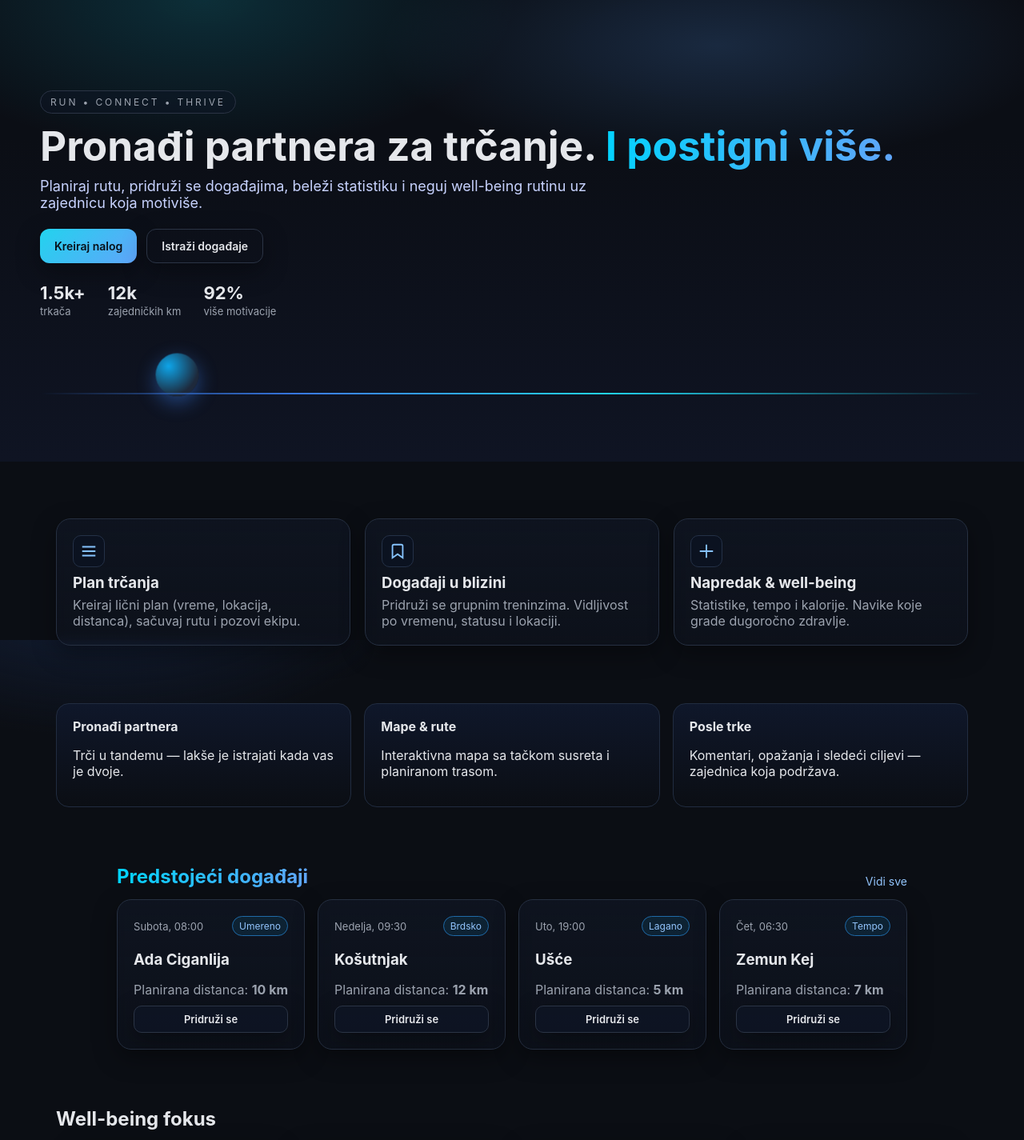
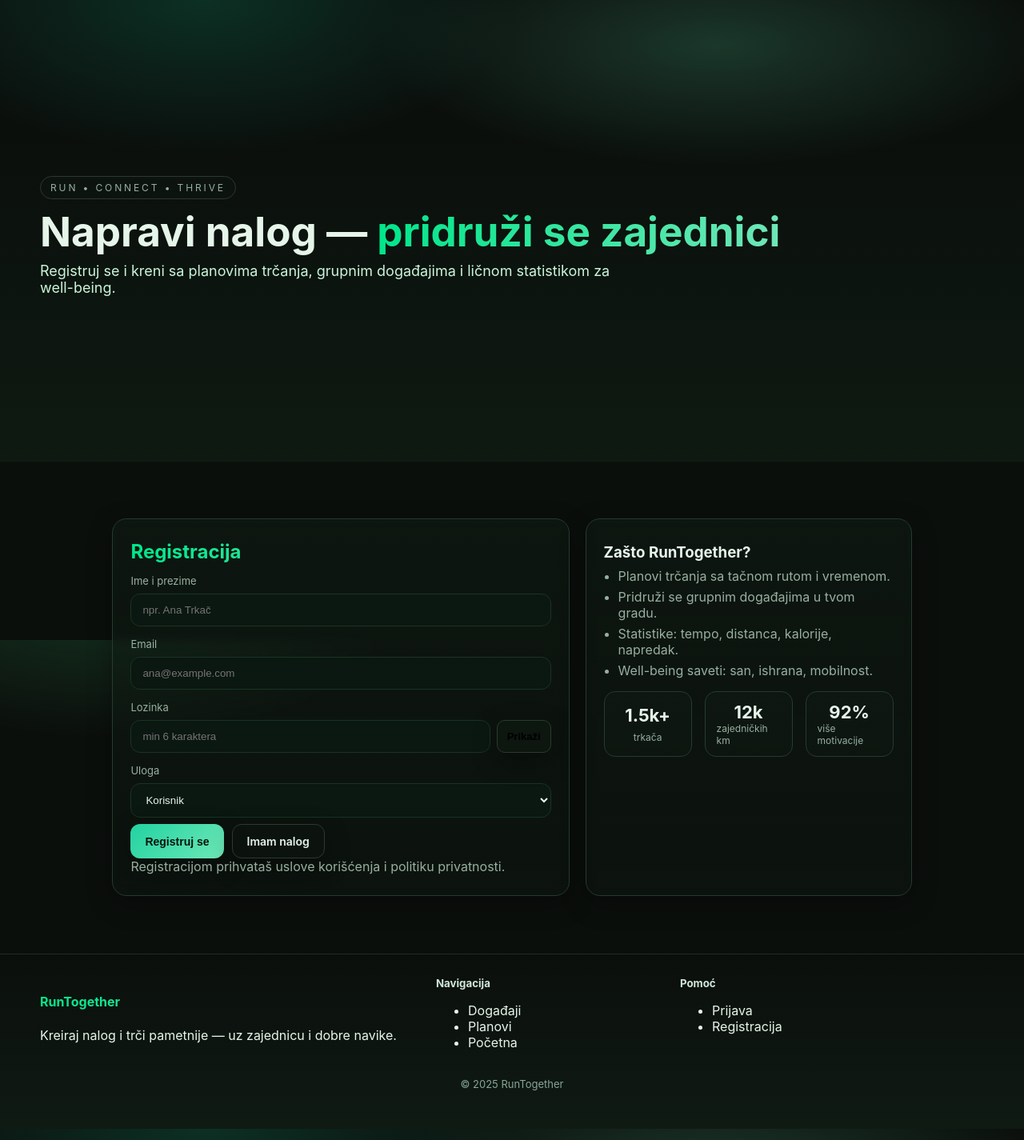
Before and after one commit to elab-development/internet-tehnologije-2024-projekat-app_partnerizatrcanje_2022_1042, a React (Create React App) app in the folder front/: page / in a window 1280 px wide. Shown: the top 1425 px of the page at 80% size. Built offline with nearby package versions, Linux system fonts and the light colour scheme.

Commit message:
kreirana stranica za registraciju

```diff
--- a/front/package.json
+++ b/front/package.json
@@ -7,6 +7,7 @@
     "@testing-library/jest-dom": "^6.9.1",
     "@testing-library/react": "^16.3.0",
     "@testing-library/user-event": "^13.5.0",
+    "axios": "^1.12.2",
     "react": "^19.2.0",
     "react-dom": "^19.2.0",
     "react-scripts": "5.0.1",
--- a/front/src/App.js
+++ b/front/src/App.js
@@ -1,10 +1,12 @@
 import logo from './logo.svg';
 import './App.css';
 import Home from './pages/Home';
+import Register from './pages/Register';
 
 function App() {
   return (
      <>
+      <Register></Register>
       <Home></Home>
 
      </>
--- /dev/null
+++ b/front/src/pages/Register.jsx
@@ -0,0 +1,218 @@
+import React, { useState, useEffect } from "react";
+import axios from "axios";
+import "./home.css";
+import "./register.css";
+
+export default function Register() {
+  const [form, setForm] = useState({
+    name: "",
+    email: "",
+    password: "",
+    role: "user",
+  });
+  const [showPass, setShowPass] = useState(false);
+  const [loading, setLoading] = useState(false);
+  const [errors, setErrors] = useState({});
+  const [message, setMessage] = useState("");
+
+  // small reveal anim
+  useEffect(() => {
+    const els = document.querySelectorAll(".reveal");
+    const io = new IntersectionObserver(
+      (entries) => entries.forEach((e) => e.isIntersecting && e.target.classList.add("in")),
+      { threshold: 0.12 }
+    );
+    els.forEach((el) => io.observe(el));
+    return () => io.disconnect();
+  }, []);
+
+  const onChange = (e) => {
+    setForm((f) => ({ ...f, [e.target.name]: e.target.value }));
+    setErrors((errs) => ({ ...errs, [e.target.name]: undefined }));
+  };
+
+  const submit = async (e) => {
+    e.preventDefault();
+    setLoading(true);
+    setErrors({});
+    setMessage("");
+
+    try {
+
+      const res = await axios.post("/api/register", form);
+      const { token, user } = res.data || {};
+      if (token) localStorage.setItem("token", token);
+      setMessage(`Dobrodošao/la, ${user?.name || "trkaču"}!`);
+      // redirect po želji:
+      // window.location.href = "/run-events";
+    } catch (err) {
+      // Laravel validation errors
+      if (err.response?.status === 422) {
+        setErrors(err.response.data.errors || {});
+      } else if (err.response?.data?.message) {
+        setMessage(err.response.data.message);
+      } else {
+        setMessage("Nešto nije u redu. Pokušaj ponovo.");
+      }
+    } finally {
+      setLoading(false);
+    }
+  };
+
+  return (
+    <main className="hp auth-page">
+      {/* HERO header */}
+      <section className="hero">
+        <div className="hero__bg" />
+        <div className="hero__content">
+          <div className="brand reveal">
+            <span className="brand__tag">RUN • CONNECT • THRIVE</span>
+            <h1 className="brand__title">
+              Napravi nalog — <span className="grad">pridruži se zajednici</span>
+            </h1>
+            <p className="brand__lead">
+              Registruj se i kreni sa planovima trčanja, grupnim događajima i ličnom statistikom za well-being.
+            </p>
+          </div>
+        </div>
+      </section>
+
+      {/* FORM CARD */}
+      <section className="section reveal">
+        <div className="auth">
+          <form className="card auth__card" onSubmit={submit} noValidate>
+            <h2 className="grad auth__title">Registracija</h2>
+
+            {/* Name */}
+            <label className="fld">
+              <span>Ime i prezime</span>
+              <input
+                name="name"
+                type="text"
+                placeholder="npr. Ana Trkač"
+                value={form.name}
+                onChange={onChange}
+                required
+              />
+              {errors.name && <small className="err">{errors.name[0]}</small>}
+            </label>
+
+            {/* Email */}
+            <label className="fld">
+              <span>Email</span>
+              <input
+                name="email"
+                type="email"
+                placeholder="ana@example.com"
+                value={form.email}
+                onChange={onChange}
+                required
+              />
+              {errors.email && <small className="err">{errors.email[0]}</small>}
+            </label>
+
+            {/* Password */}
+            <label className="fld">
+              <span>Lozinka</span>
+              <div className="fld__pass">
+                <input
+                  name="password"
+                  type={showPass ? "text" : "password"}
+                  placeholder="min 6 karaktera"
+                  value={form.password}
+                  onChange={onChange}
+                  required
+                />
+                <button
+                  type="button"
+                  className="btn btn--tiny fld__toggle"
+                  onClick={() => setShowPass((v) => !v)}
+                  aria-label="Prikaži sakrij lozinku"
+                >
+                  {showPass ? "Sakrij" : "Prikaži"}
+                </button>
+              </div>
+              {errors.password && <small className="err">{errors.password[0]}</small>}
+            </label>
+
+            {/* Role (opciono) */}
+            <label className="fld">
+              <span>Uloga</span>
+              <select name="role" value={form.role} onChange={onChange}>
+                <option value="user">Korisnik</option>
+                <option value="admin">Admin</option>
+              </select>
+              {errors.role && <small className="err">{errors.role[0]}</small>}
+            </label>
+
+            {/* Status / poruke */}
+            {message && <div className="note">{message}</div>}
+
+            <div className="auth__actions">
+              <button className="btn btn--primary" disabled={loading}>
+                {loading ? "Kreiram nalog..." : "Registruj se"}
+              </button>
+              <a href="/login" className="btn btn--ghost">Imam nalog</a>
+            </div>
+
+            <p className="auth__tos">
+              Registracijom prihvataš uslove korišćenja i politiku privatnosti.
+            </p>
+          </form>
+
+          {/* B-side: benefits */}
+          <aside className="auth__aside card">
+            <h3>Zašto RunTogether?</h3>
+            <ul className="bullets">
+              <li>Planovi trčanja sa tačnom rutom i vremenom.</li>
+              <li>Pridruži se grupnim događajima u tvom gradu.</li>
+              <li>Statistike: tempo, distanca, kalorije, napredak.</li>
+              <li>Well-being saveti: san, ishrana, mobilnost.</li>
+            </ul>
+
+            <div className="auth__highlights">
+              <div className="hl">
+                <strong>1.5k+</strong>
+                <span>trkača</span>
+              </div>
+              <div className="hl">
+                <strong>12k</strong>
+                <span>zajedničkih km</span>
+              </div>
+              <div className="hl">
+                <strong>92%</strong>
+                <span>više motivacije</span>
+              </div>
+            </div>
+          </aside>
+        </div>
+      </section>
+
+      {/* FOOTER mini */}
+      <footer className="footer">
+        <div className="footer__grid">
+          <div>
+            <h4 className="grad">RunTogether</h4>
+            <p>Kreiraj nalog i trči pametnije — uz zajednicu i dobre navike.</p>
+          </div>
+          <nav>
+            <h5>Navigacija</h5>
+            <ul>
+              <li><a href="/run-events">Događaji</a></li>
+              <li><a href="/run-plans">Planovi</a></li>
+              <li><a href="/">Početna</a></li>
+            </ul>
+          </nav>
+          <div>
+            <h5>Pomoć</h5>
+            <ul>
+              <li><a href="/login">Prijava</a></li>
+              <li><a href="/register">Registracija</a></li>
+            </ul>
+          </div>
+        </div>
+        <p className="footer__copy">© {new Date().getFullYear()} RunTogether</p>
+      </footer>
+    </main>
+  );
+}
--- a/front/src/pages/home.css
+++ b/front/src/pages/home.css
@@ -1,13 +1,13 @@
 :root{
-  --bg:#0b0e14;
-  --bg2:#121826;
-  --card:#0f172a80;
-  --card-solid:#111827;
-  --txt:#e5e7eb;
-  --muted:#9ca3af;
-  --accent:#00d4ff;
-  --accent2:#22d3ee;
-  --accent3:#60a5fa;
+  --bg:#0b0f0c;
+  --bg2:#101812;
+  --card:#0f1a1380;
+  --card-solid:#111a14;
+  --txt:#e6f5ea;
+  --muted:#97b0a1;
+  --accent:#00e68a;   /* primarni zeleni akcenat */
+  --accent2:#22d3a1;  /* sekundarni zeleni */
+  --accent3:#6ee7b7;  /* svetliji zeleni */
   --ok:#34d399;
   --shadow: 0 10px 30px rgba(0,0,0,.35);
   --radius:18px;
@@ -15,7 +15,14 @@
 
 *{box-sizing:border-box}
 html,body,#root{height:100%}
-body{margin:0;background:radial-gradient(1000px 500px at 10% -10%, #13203a 0, transparent 40%), var(--bg);color:var(--txt);font-family:Inter, system-ui, -apple-system, Segoe UI, Roboto, Helvetica, Arial, "Apple Color Emoji","Segoe UI Emoji","Segoe UI Symbol";}
+body{
+  margin:0;
+  background:
+    radial-gradient(1000px 500px at 10% -10%, #163622 0, transparent 40%),
+    var(--bg);
+  color:var(--txt);
+  font-family:Inter, system-ui, -apple-system, Segoe UI, Roboto, Helvetica, Arial, "Apple Color Emoji","Segoe UI Emoji","Segoe UI Symbol";
+}
 
 a{color:inherit;text-decoration:none}
 img{max-width:100%;display:block}
@@ -27,21 +34,21 @@ img{max-width:100%;display:block}
 .hero__bg{
   position:absolute;inset:-1px;
   background:
-    radial-gradient(700px 250px at 70% 10%, rgba(96,165,250,.18), transparent 60%),
-    radial-gradient(600px 300px at 20% 0%, rgba(34,211,238,.16), transparent 65%),
-    linear-gradient(180deg, #0b0e14 0, #0b0e14 30%, #0f1422 100%);
+    radial-gradient(700px 250px at 70% 10%, rgba(110,231,183,.18), transparent 60%),
+    radial-gradient(600px 300px at 20% 0%, rgba(34,211,161,.16), transparent 65%),
+    linear-gradient(180deg, #0b0f0c 0, #0b0f0c 30%, #0f1a12 100%);
   filter:saturate(110%);
   z-index:0;
 }
 .hero__content{position:relative;z-index:1;max-width:1180px;width:100%}
 .brand__tag{
   display:inline-block;font-size:12px;letter-spacing:.24em;color:var(--muted);
-  text-transform:uppercase;border:1px solid #2b3445;border-radius:999px;padding:6px 12px;margin-bottom:14px;
-  backdrop-filter:blur(6px);background:#0f172a66;
+  text-transform:uppercase;border:1px solid #2a3a2f;border-radius:999px;padding:6px 12px;margin-bottom:14px;
+  backdrop-filter:blur(6px);background:#0f1a1366;
 }
 .brand__title{font-size:clamp(28px, 4vw, 52px);line-height:1.05;margin:0 0 12px}
 .grad{background:linear-gradient(90deg, var(--accent), var(--accent3));-webkit-background-clip:text;background-clip:text;color:transparent}
-.brand__lead{color:#c7d2fe;max-width:720px;margin:0 0 22px;font-size:18px}
+.brand__lead{color:#c9f6da;max-width:720px;margin:0 0 22px;font-size:18px}
 .cta{display:flex;gap:12px;flex-wrap:wrap;margin:18px 0 8px}
 
 .hero__stats{display:flex;gap:28px;margin:24px 0 0;padding:0;list-style:none}
@@ -51,25 +58,29 @@ img{max-width:100%;display:block}
 
 .btn{
   display:inline-flex;align-items:center;justify-content:center;
-  padding:12px 18px;border-radius:12px;border:1px solid #2b3445;background:#0f172a80;
+  padding:12px 18px;border-radius:12px;border:1px solid #2a3a2f;background:#0f1a1380;
   transition:.25s transform,.3s box-shadow,.3s background;
   box-shadow: var(--shadow);
   font-weight:600;font-size:14px
 }
 .btn:hover{transform:translateY(-2px)}
-.btn--primary{background:linear-gradient(135deg, var(--accent2), var(--accent3));border:0;color:#081018}
+.btn--primary{background:linear-gradient(135deg, var(--accent2), var(--accent3));border:0;color:#06140e}
 .btn--ghost{background:transparent}
 .btn--tiny{padding:8px 12px;font-size:13px;border-radius:10px}
 .pulse{animation:pulse 2.2s infinite ease-in-out}
-@keyframes pulse{0%{box-shadow:0 0 0 0 rgba(34,211,238,.35)}70%{box-shadow:0 0 0 18px rgba(34,211,238,0)}100%{box-shadow:0 0 0 0 rgba(34,211,238,0)}}
+@keyframes pulse{0%{box-shadow:0 0 0 0 rgba(34,211,161,.35)}70%{box-shadow:0 0 0 18px rgba(34,211,161,0)}100%{box-shadow:0 0 0 0 rgba(34,211,161,0)}}
 
 /* “running line” */
 .track{position:relative;margin-top:30px;height:72px}
-.track__line{position:absolute;left:0;right:0;bottom:6px;height:2px;background:linear-gradient(90deg, transparent, #3b82f6 30%, #22d3ee 60%, transparent);filter:blur(.3px)}
+.track__line{
+  position:absolute;left:0;right:0;bottom:6px;height:2px;
+  background:linear-gradient(90deg, transparent, #10b981 30%, #22d3a1 60%, transparent);
+  filter:blur(.3px)
+}
 .track__runner{
   position:absolute;left:-80px;bottom:0;width:54px;height:54px;border-radius:50%;
-  background: radial-gradient(circle at 30% 30%, #0ea5e9, #1e293b 70%);
-  box-shadow:0 8px 24px rgba(59,130,246,.45);
+  background: radial-gradient(circle at 30% 30%, #10b981, #12341f 70%);
+  box-shadow:0 8px 24px rgba(16,185,129,.45);
   animation:run 5.2s linear infinite;
 }
 @keyframes run{
@@ -87,33 +98,36 @@ img{max-width:100%;display:block}
 .benefits .card:nth-child(3){grid-column:span 4}
 
 .card{
-  background:linear-gradient(180deg, rgba(17,24,39,.6), rgba(17,24,39,.35));
-  border:1px solid #263041;border-radius:var(--radius);
+  background:linear-gradient(180deg, rgba(15,26,19,.6), rgba(15,26,19,.35));
+  border:1px solid #263b2f;border-radius:var(--radius);
   padding:20px;box-shadow:var(--shadow);backdrop-filter:blur(6px);
   transition:.25s transform,.35s box-shadow,.25s border-color;
 }
-.card:hover{transform:translateY(-4px);box-shadow:0 18px 40px rgba(0,0,0,.45);border-color:#2f3a4e}
+.card:hover{transform:translateY(-4px);box-shadow:0 18px 40px rgba(0,0,0,.45);border-color:#2e4a39}
 .card h3{margin:8px 0 6px}
 .card p{margin:0;color:var(--muted)}
-.icon{width:40px;height:40px;border-radius:10px;background:#0b1220;display:grid;place-items:center;border:1px solid #243147}
-.icon svg{width:22px;height:22px;fill:none;stroke:#86c3ff;stroke-width:2}
+.icon{width:40px;height:40px;border-radius:10px;background:#0b1711;display:grid;place-items:center;border:1px solid #223a2c}
+.icon svg{width:22px;height:22px;fill:none;stroke:#86f4b0;stroke-width:2}
 
 /* STRIP */
 .strip{max-width:1180px;margin:0 auto;padding:0 20px;display:grid;grid-template-columns:repeat(3,1fr);gap:16px}
-.strip__item{background:linear-gradient(180deg,#0f172a,#0b0e14);border:1px solid #212c40;border-radius:16px;padding:18px 20px}
+.strip__item{background:linear-gradient(180deg,#0f1a13,#0b0f0c);border:1px solid #1e3a2b;border-radius:16px;padding:18px 20px}
 .strip__item h4{margin:0 0 6px}
 
 /* SECTION */
 .section{max-width:1180px;margin:0 auto;padding:0 20px}
 .section__head{display:flex;align-items:end;justify-content:space-between;margin-bottom:14px}
 .section__head h2{margin:0}
-.link{color:#93c5fd;font-size:14px}
+.link{color:#7ee3b1;font-size:14px}
 
 .events{display:grid;grid-template-columns:repeat(12,1fr);gap:16px}
 .event{grid-column:span 3;display:grid;gap:10px}
 .event__meta{display:flex;align-items:center;justify-content:space-between;color:var(--muted)}
 .event__when{font-size:13px}
-.badge{display:inline-block;background:#0ea5e91a;border:1px solid #1f6aa8;color:#93c5fd;padding:4px 8px;border-radius:999px;font-size:12px}
+.badge{
+  display:inline-block;background:#10b9811a;border:1px solid #1f7a4d;color:#a7f3d0;
+  padding:4px 8px;border-radius:999px;font-size:12px
+}
 
 /* WELL-BEING */
 .wb .wb__card{grid-column:span 3}
@@ -121,25 +135,25 @@ img{max-width:100%;display:block}
 /* TESTIMONIALS */
 .testi{display:grid;grid-template-columns:repeat(12,1fr);gap:16px}
 .testi__item{grid-column:span 4}
-.testi__item blockquote{margin:0 0 10px;color:#c7d2fe;line-height:1.5}
+.testi__item blockquote{margin:0 0 10px;color:#d2ffe7;line-height:1.5}
 
 /* CTA */
 .cta__wrap{display:grid;place-items:center;padding:0 20px}
 .cta__card{
   width:100%;max-width:980px;border-radius:24px;padding:30px 26px;text-align:center;
-  background:linear-gradient(135deg, rgba(34,211,238,.14), rgba(96,165,250,.12));
-  border:1px solid #25455e;box-shadow:var(--shadow)
+  background:linear-gradient(135deg, rgba(34,211,161,.14), rgba(110,231,183,.12));
+  border:1px solid #255e45;box-shadow:var(--shadow)
 }
 .cta__card h2{margin:0 0 8px}
 
 /* FOOTER */
-.footer{border-top:1px solid #1f2937;padding:28px 20px 36px;background:linear-gradient(180deg, #0b0e14, #0f172a)}
+.footer{border-top:1px solid #183024;padding:28px 20px 36px;background:linear-gradient(180deg, #0b0f0c, #0f1a13)}
 .footer__grid{max-width:1180px;margin:0 auto;display:grid;grid-template-columns:2fr 1.2fr 1.6fr;gap:20px}
-.footer__grid h5{margin:0 0 8px;color:#cbd5e1}
+.footer__grid h5{margin:0 0 8px;color:#cfe8da}
 .nl{display:flex;gap:8px}
-.nl input{flex:1;background:#0b1220;border:1px solid #1e293b;color:var(--txt);padding:10px 12px;border-radius:12px;outline:none}
-.nl button{border:1px solid #2b3445;background:#0f172a80;border-radius:12px;padding:10px 12px}
-.footer__copy{text-align:center;color:#7f8ea3;margin-top:18px;font-size:13px}
+.nl input{flex:1;background:#0b1711;border:1px solid #183424;color:var(--txt);padding:10px 12px;border-radius:12px;outline:none}
+.nl button{border:1px solid #2a3a2f;background:#0f1a1380;border-radius:12px;padding:10px 12px}
+.footer__copy{text-align:center;color:#87a698;margin-top:18px;font-size:13px}
 
 /* Reveal animacija */
 .reveal{opacity:0;transform:translateY(18px);transition:.6s all cubic-bezier(.2,.7,.2,1)}
--- /dev/null
+++ b/front/src/pages/register.css
@@ -0,0 +1,40 @@
+
+.auth{
+  max-width:1180px;margin:0 auto;display:grid;grid-template-columns:1.4fr .9fr;gap:20px;padding:0 20px
+}
+.auth__card{padding:26px 22px}
+.auth__title{margin:0 0 8px}
+.auth__actions{display:flex;gap:10px;margin-top:8px}
+
+.fld{display:grid;gap:8px;margin-top:14px}
+.fld span{font-size:13px;color:var(--muted)}
+.fld input,.fld select, .fld textarea{
+  background:#0b1711;border:1px solid #183424;color:var(--txt);
+  border-radius:12px;padding:12px 14px;outline:none
+}
+.fld input:focus,.fld select:focus,.fld textarea:focus{border-color:#2a5f46; box-shadow:0 0 0 3px rgba(34,211,161,.15)}
+
+.fld__pass{position:relative;display:flex;gap:8px}
+.fld__pass input{flex:1}
+.fld__toggle{position:relative}
+
+.err{color:#fca5a5}
+.note{
+  margin-top:12px;padding:10px 12px;border-radius:12px;
+  background:linear-gradient(180deg, rgba(34,211,161,.12), rgba(110,231,183,.10));
+  border:1px solid #255e45;color:#cfe8da;font-size:14px
+}
+
+.auth__aside{padding:22px}
+.bullets{margin:8px 0 16px;padding-left:18px;color:var(--muted)}
+.bullets li{margin:6px 0}
+.auth__highlights{display:flex;gap:16px}
+.hl{background:linear-gradient(180deg, rgba(15,26,19,.5), rgba(15,26,19,.3));border:1px solid #263b2f;border-radius:14px;padding:12px 14px;display:grid;place-items:center;min-width:110px}
+.hl strong{font-size:22px}
+.hl span{font-size:12px;color:var(--muted)}
+
+/* responsive */
+@media (max-width: 960px){
+  .auth{grid-template-columns:1fr}
+  .auth__aside{order:-1}
+}
```
Also changed, not shown: 1 other file (tests, documents, lock files or other folders).
